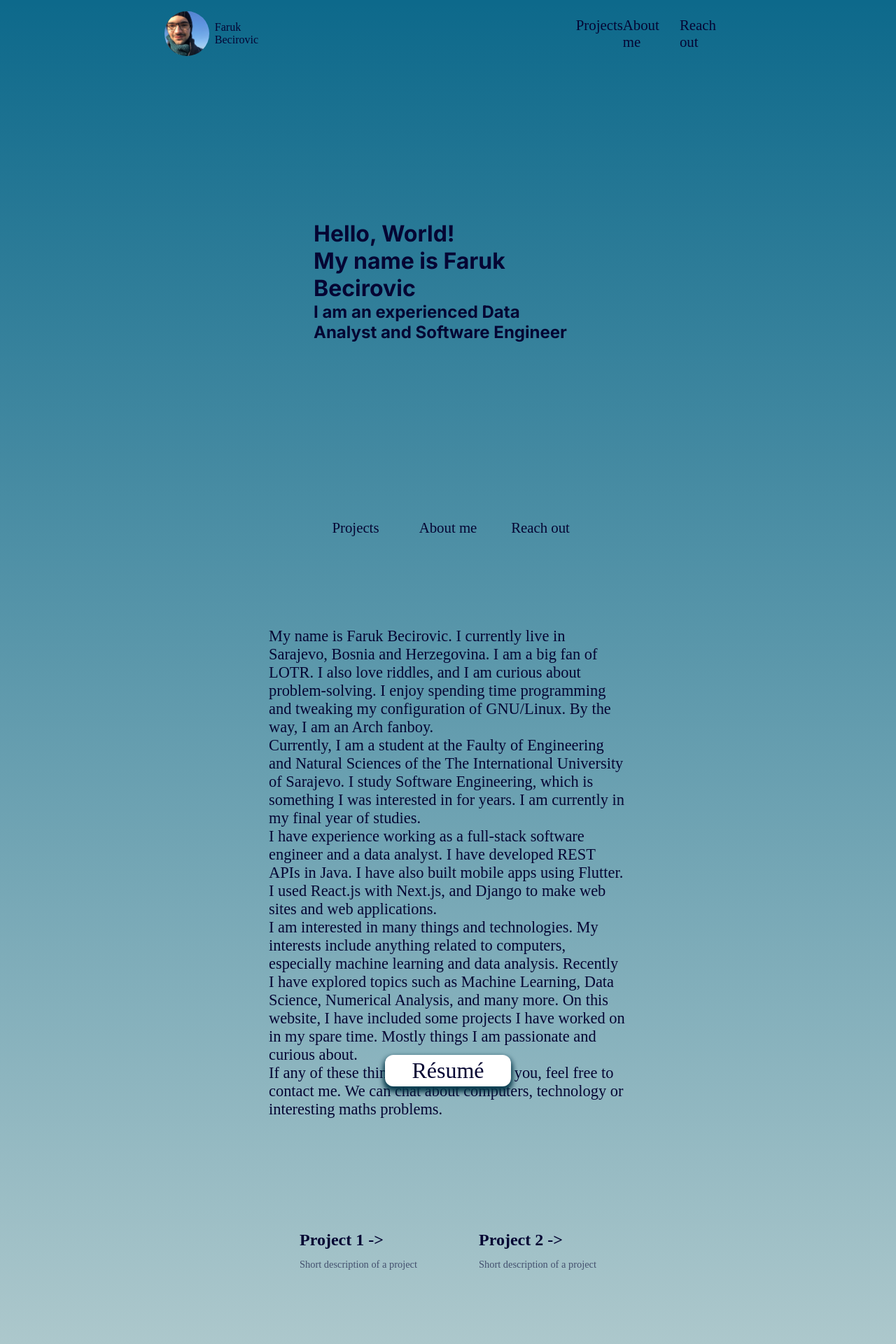
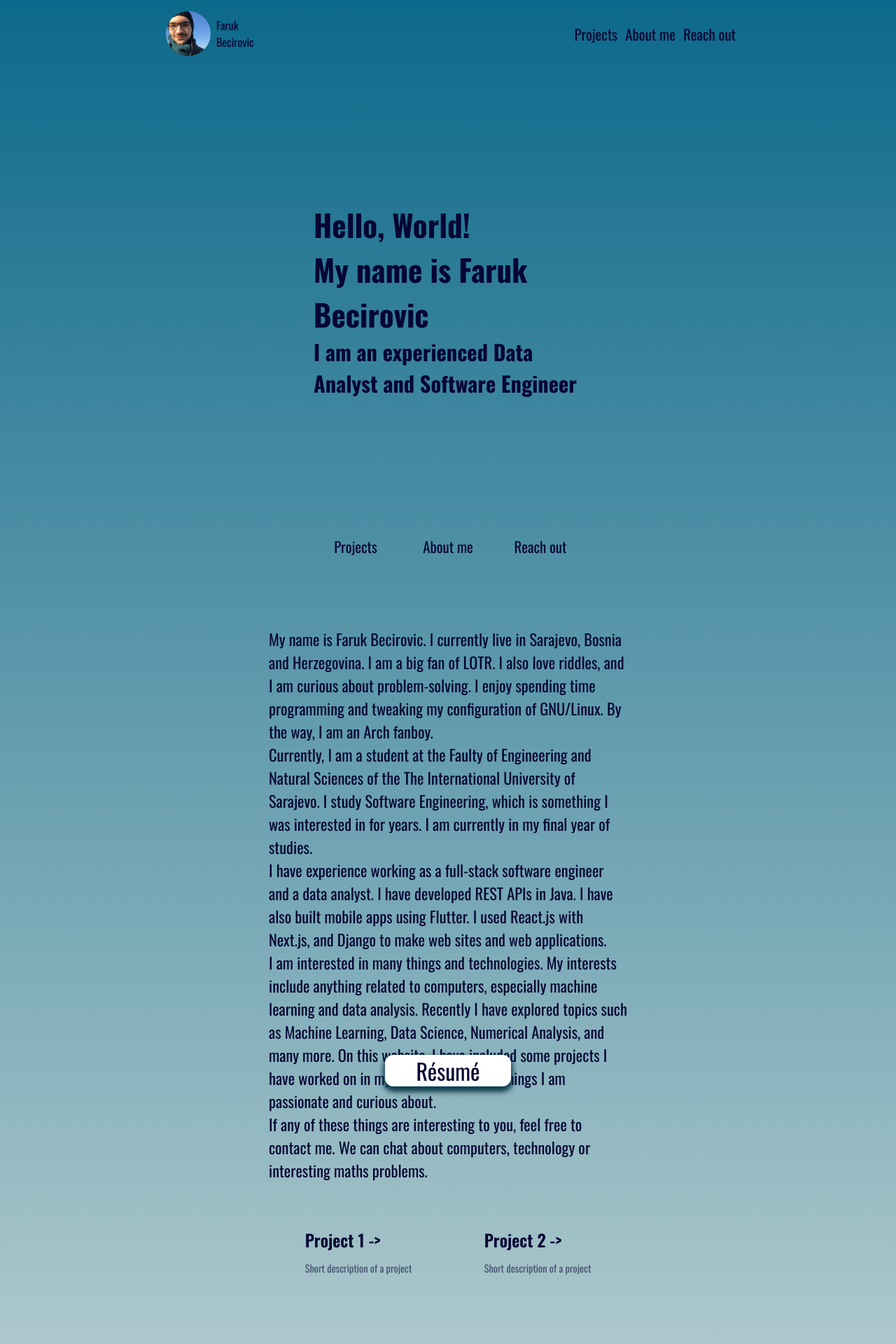
Before and after one commit to faruk-becirovic/faruk, a Next.js app: page / in a window 1280 px wide. Shown: the top 1920 px of the page at 70% size. Built offline with nearby package versions, Linux system fonts and the light colour scheme.

Commit message:
Changed font

```diff
--- a/components/layout.tsx
+++ b/components/layout.tsx
@@ -1,9 +1,13 @@
+import { Oswald } from '@next/font/google';
+
 import Footer from "./footer";
 import Navigation from "./navbar";
 
+const font = Oswald({ subsets: ['latin'] });
+
 export default function Layout(props) {
     return (
-        <div>
+        <div className={font.className}>
             <Navigation />
             {props.children}
             <Footer />
--- a/package.json
+++ b/package.json
@@ -9,7 +9,7 @@
     "lint": "next lint"
   },
   "dependencies": {
-    "@next/font": "13.1.0",
+    "@next/font": "^13.1.0",
     "@types/node": "18.11.17",
     "@types/react": "18.0.26",
     "@types/react-dom": "18.0.10",
--- a/pages/_app.tsx
+++ b/pages/_app.tsx
@@ -1,5 +1,5 @@
-import '../styles/globals.css'
-import type { AppProps } from 'next/app'
+import '../styles/globals.css';
+import type { AppProps } from 'next/app';
 
 export default function App({ Component, pageProps }: AppProps) {
     return <Component {...pageProps} />
--- a/pages/index.tsx
+++ b/pages/index.tsx
@@ -1,6 +1,6 @@
 import Head from 'next/head'
 import Image from 'next/image'
-import { Inter } from '@next/font/google'
+import { Oswald } from '@next/font/google'
 import styles from '../styles/Home.module.css'
 
 import Layout from '../components/layout';
@@ -8,7 +8,7 @@ import Landing from '../components/landing';
 import Projects from '../components/projects';
 import About from '../components/about';
 
-const inter = Inter({ subsets: ['latin'] })
+const font = Oswald({ subsets: ['latin'] })
 
 export default function Home() {
     return (
@@ -26,11 +26,13 @@ export default function Home() {
                 <link rel="icon" href="/icon.png" />
             </Head>
             <Layout>
-                <main className={styles.main}>
+                <main
+                    className={styles.main + " " + font.className}
+                >
                     <Landing
                         id="home"
                         className={styles.landing}
-                        text={inter.className} />
+                    />
                     <About id="about" />
                     <Projects
                         id="projects"
--- a/styles/Home.module.css
+++ b/styles/Home.module.css
@@ -39,7 +39,6 @@
 }
 
 .navLinks p {
-    font-family: 'Oswald';
     font-size: 1.3rem;
 }
 
@@ -51,6 +50,42 @@
     flex-direction: column;
     align-content: center;
     justify-content: space-around;
+}
+
+.center {
+    font-weight: 100;
+}
+
+.center h1 {
+    font-size: 2.7rem;
+}
+
+.center h2 {
+    font-size: 1.9rem;
+}
+
+.center::before {
+  background: var(--secondary-glow);
+  border-radius: 50%;
+  width: 286px;
+  height: 236px;
+  margin-left: -400px;
+}
+
+.center::after {
+  background: var(--primary-glow);
+  width: 375px;
+  height: 136px;
+  z-index: -1;
+}
+
+.center::before,
+.center::after {
+  content: '';
+  left: 50%;
+  position: absolute;
+  filter: blur(45px);
+  transform: translateZ(0);
 }
 
 .landingLinks {
@@ -99,6 +134,32 @@
 
 .project {
     width: 13vw;
+}
+
+.card {
+  padding: 1rem 1.2rem;
+  border-radius: var(--border-radius);
+  background: rgba(var(--card-rgb), 0);
+  border: 1px solid rgba(var(--card-border-rgb), 0);
+  transition: background 200ms, border 200ms;
+}
+
+.card span {
+  display: inline-block;
+  transition: transform 200ms;
+}
+
+.card h2 {
+  font-weight: 600;
+  margin-bottom: 0.7rem;
+}
+
+.card p {
+  margin: 0;
+  opacity: 0.6;
+  font-size: 0.9rem;
+  line-height: 1.5;
+  max-width: 30ch;
 }
 
 .about {
@@ -178,61 +239,6 @@
     font-size: 0.9rem;
 }
 
-.card {
-  padding: 1rem 1.2rem;
-  border-radius: var(--border-radius);
-  background: rgba(var(--card-rgb), 0);
-  border: 1px solid rgba(var(--card-border-rgb), 0);
-  transition: background 200ms, border 200ms;
-}
-
-.card span {
-  display: inline-block;
-  transition: transform 200ms;
-}
-
-.card h2 {
-  font-weight: 600;
-  margin-bottom: 0.7rem;
-}
-
-.card p {
-  margin: 0;
-  opacity: 0.6;
-  font-size: 0.9rem;
-  line-height: 1.5;
-  max-width: 30ch;
-}
-
-.center {
-
-}
-
-.center::before {
-  background: var(--secondary-glow);
-  border-radius: 50%;
-  width: 286px;
-  height: 236px;
-  margin-left: -400px;
-}
-
-.center::after {
-  background: var(--primary-glow);
-  width: 375px;
-  height: 136px;
-  z-index: -1;
-}
-
-.center::before,
-.center::after {
-  content: '';
-  left: 50%;
-  position: absolute;
-  filter: blur(45px);
-  transform: translateZ(0);
-}
-
-
 /* Enable hover only on non-touch devices */
 @media (hover: hover) and (pointer: fine) {
   .card:hover {
```
Also changed, not shown: components/landing.tsx (+10 -3 lines), pages/resume.tsx (+5 -6 lines), 1 other file (tests, documents, lock files or other folders).
